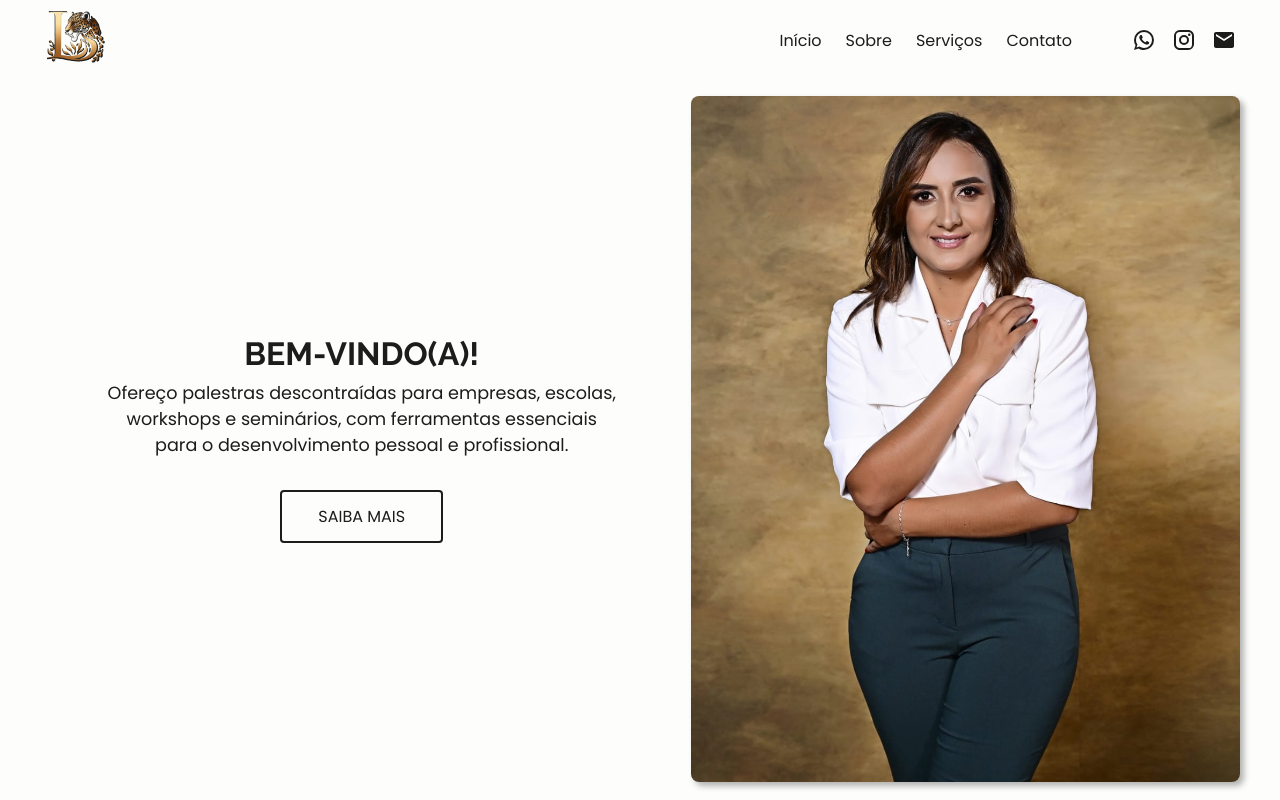
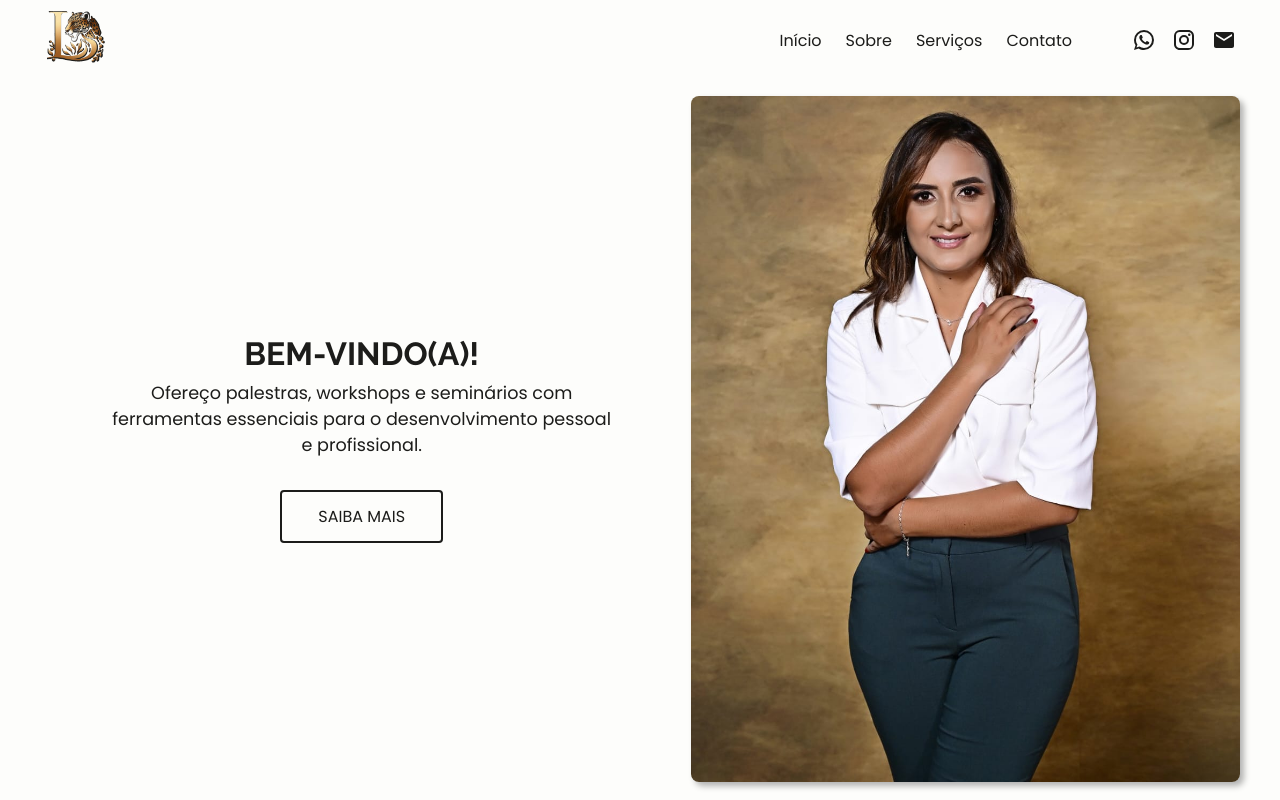
Before and after one commit to mrffilipe/lais-barbara-consultant, a React (Vite) app: page / in a window 1280 px wide. Shown: the top 800 px of the page. Built offline with nearby package versions, Linux system fonts and the light colour scheme.

Commit message:
Add adjusts and deploy

```diff
--- a/src/components/Home/index.tsx
+++ b/src/components/Home/index.tsx
@@ -10,9 +10,8 @@ const Home = () => {
 					<div className={styles.content}>
 						<h1 className={styles.title}>Bem-vindo(a)!</h1>
 						<p className={styles.description}>
-							Ofereço palestras descontraídas para empresas, escolas, workshops
-							e seminários, com ferramentas essenciais para o desenvolvimento
-							pessoal e profissional.
+							Ofereço palestras, workshops e seminários com ferramentas
+							essenciais para o desenvolvimento pessoal e profissional.
 						</p>
 						<a href="#contact" className={styles.cta_button}>
 							Saiba Mais
```
